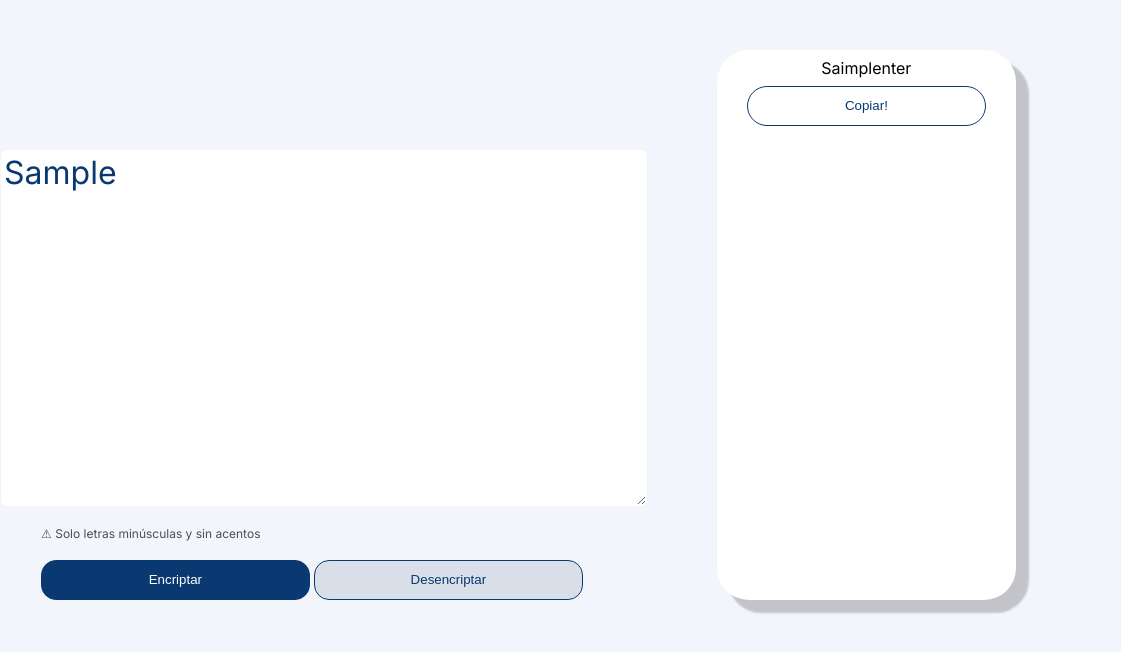
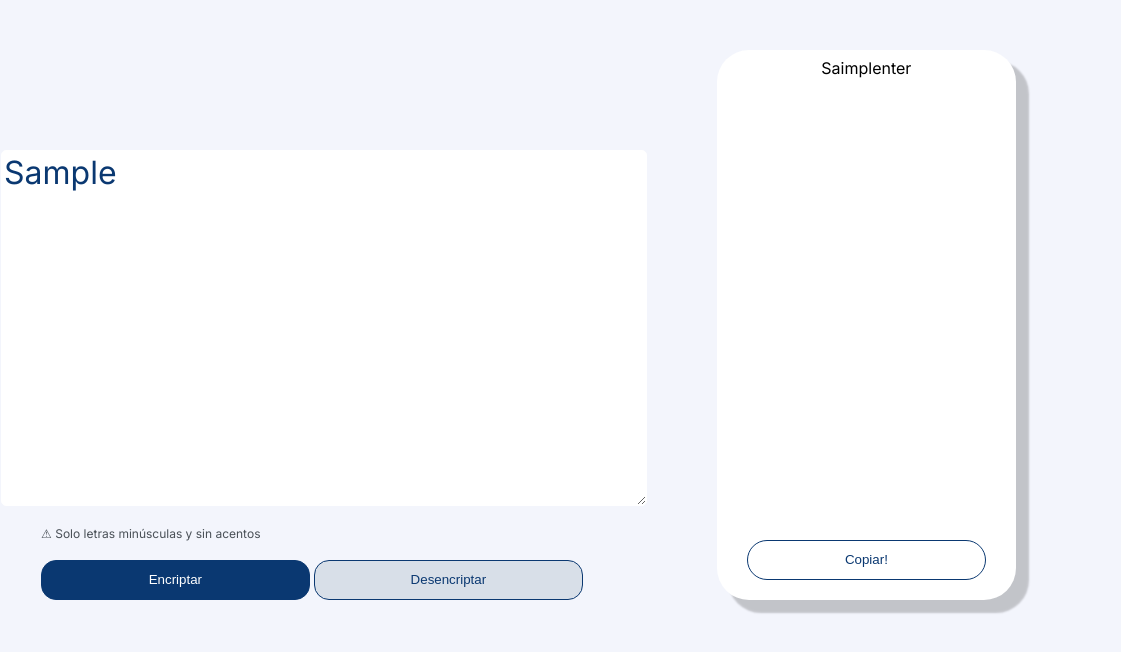
Before and after one commit to AlamillaAx/Encriptador---Challenge-Alura-LATAM, a plain HTML site: page index.html in a window 1280 px wide. Both pictures are taken after typing "Sample" into the empty fields and a click on the button "Encriptar". Shown: the full height of the page, 159-1280 px from the left. Drawn offline with Linux system fonts and the light colour scheme.

Commit message:
cambio posicion boton para copiar y centrado

```diff
--- a/styles/style.css
+++ b/styles/style.css
@@ -39,6 +39,7 @@ body{
     display: inline-block;
     border-radius: 32px;
     box-shadow: 12px 12px 2px 1px rgba(0, 0, 0, 0.2);
+    position: relative
 }
 
 .convert-img{
@@ -113,8 +114,13 @@ form p{
     background: white;
     border: 1px solid #0A3871;
     color:#0A3871;
-    margin: 0 auto 0 auto;
+    margin-left: auto;
+    margin-right: auto;
+    left: 0;
+    right: 0;
     transition: 1s;
+    position: absolute;
+    bottom: 20px;
 }
 
 .boton-copiador:hover{
```
